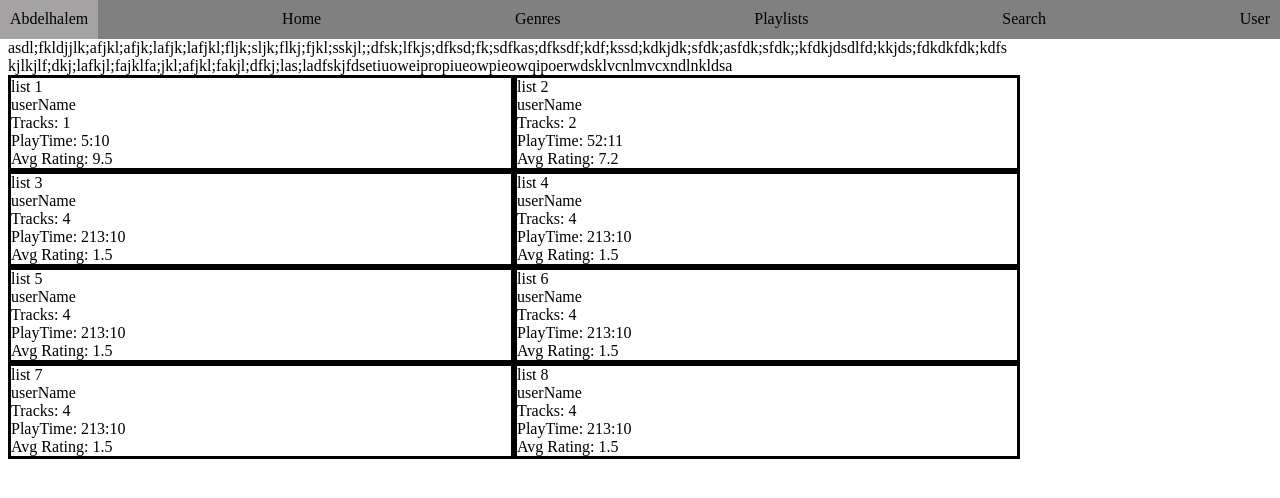
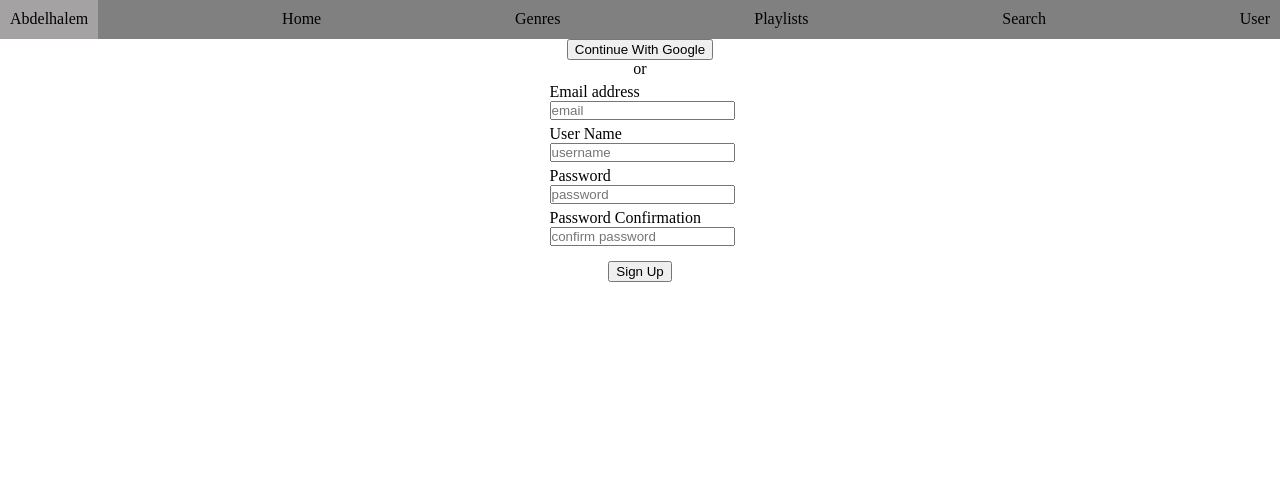
Before and after one commit to AbdelhalemKassara/se3316-akassara-lab4, a React (Create React App) app in the folder frontend/: page /#/account/signup in a window 1280 px wide. Shown: the top 498 px of the page. Built offline with nearby package versions, Linux system fonts and the light colour scheme; no server answers.

Commit message:
modify front end so paths don"t conflict with backend

```diff
--- a/frontend/src/components/NavBar/NavBar.js
+++ b/frontend/src/components/NavBar/NavBar.js
@@ -13,7 +13,7 @@ export default function NavBar() {
       <Link to="/Genres" className="Nav-Bar-Item" id="Genres">Genres</Link>
       <Link to="/Playlists" className="Nav-Bar-Item" id="Playlists">Playlists</Link>
       <Link to="/Search" className="Nav-Bar-Item" id="Search">Search</Link>
-      <Link to='account/login' className="Nav-Bar-Item" id="User">User</Link>
+      <Link to='/account/login' className="Nav-Bar-Item" id="User">User</Link>
     </div>
   );
 }
--- a/frontend/src/components/SignUp/SignUp.js
+++ b/frontend/src/components/SignUp/SignUp.js
@@ -6,7 +6,7 @@ export default function SignUp() {
   const password = useRef('');
   const confirmPassword = useRef('');
 
-  function createUser() {
+  async function createUser() {
 
     if(password.current.value == '') {alert("Password is blank"); return;}
     if(password.current.value != confirmPassword.current.value) {alert("passwords don't match"); return;}
@@ -16,7 +16,19 @@ export default function SignUp() {
     //check if there is an existing user
     if(true) {
       //add user
-      console.log(window.location.host);
+      let result = await fetch('http://localhost:3001/api/something/createAccount', {
+        method : 'POST',
+        headers : {
+          'Content-Type': 'application/json'
+        },
+        body : JSON.stringify({
+          email : email.current.value,
+          userName : username.current.value,
+          password : password.current.value
+        })
+      })
+
+      console.log(result);
     }
 
 
--- a/frontend/src/index.js
+++ b/frontend/src/index.js
@@ -3,14 +3,14 @@ import ReactDOM from 'react-dom/client';
 import './index.css';
 import App from './App';
 import "./config/firebase-config";
-import { BrowserRouter } from 'react-router-dom';
+import { BrowserRouter, HashRouter } from 'react-router-dom';
 
 const root = ReactDOM.createRoot(document.getElementById('root'));
 root.render(
   <React.StrictMode>
-    <BrowserRouter>
+    <HashRouter>
       <App />
-    </BrowserRouter>
+    </HashRouter>
   </React.StrictMode>
 );
 
```
Also changed, not shown: 1 other file (tests, documents, lock files or other folders).
